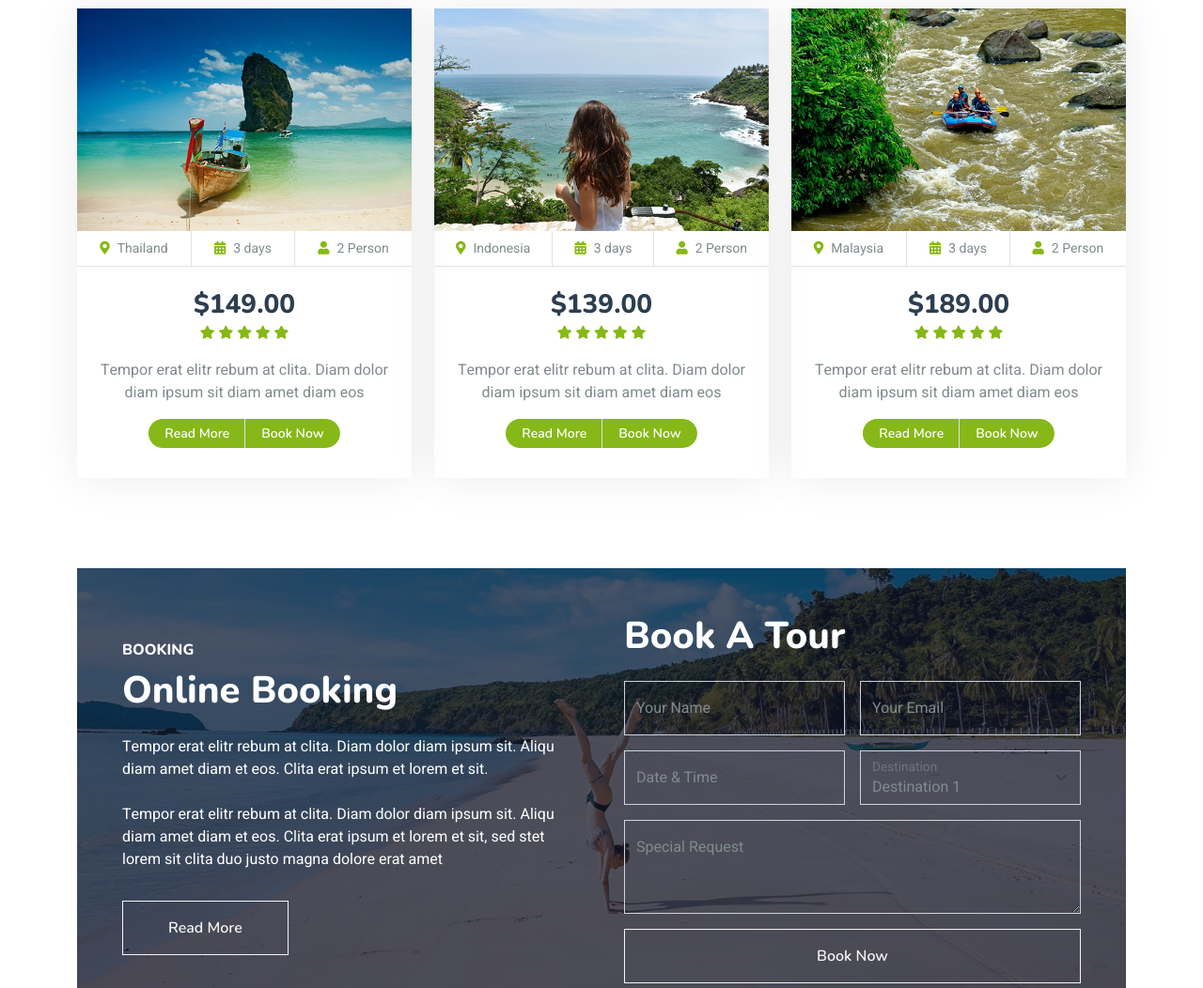
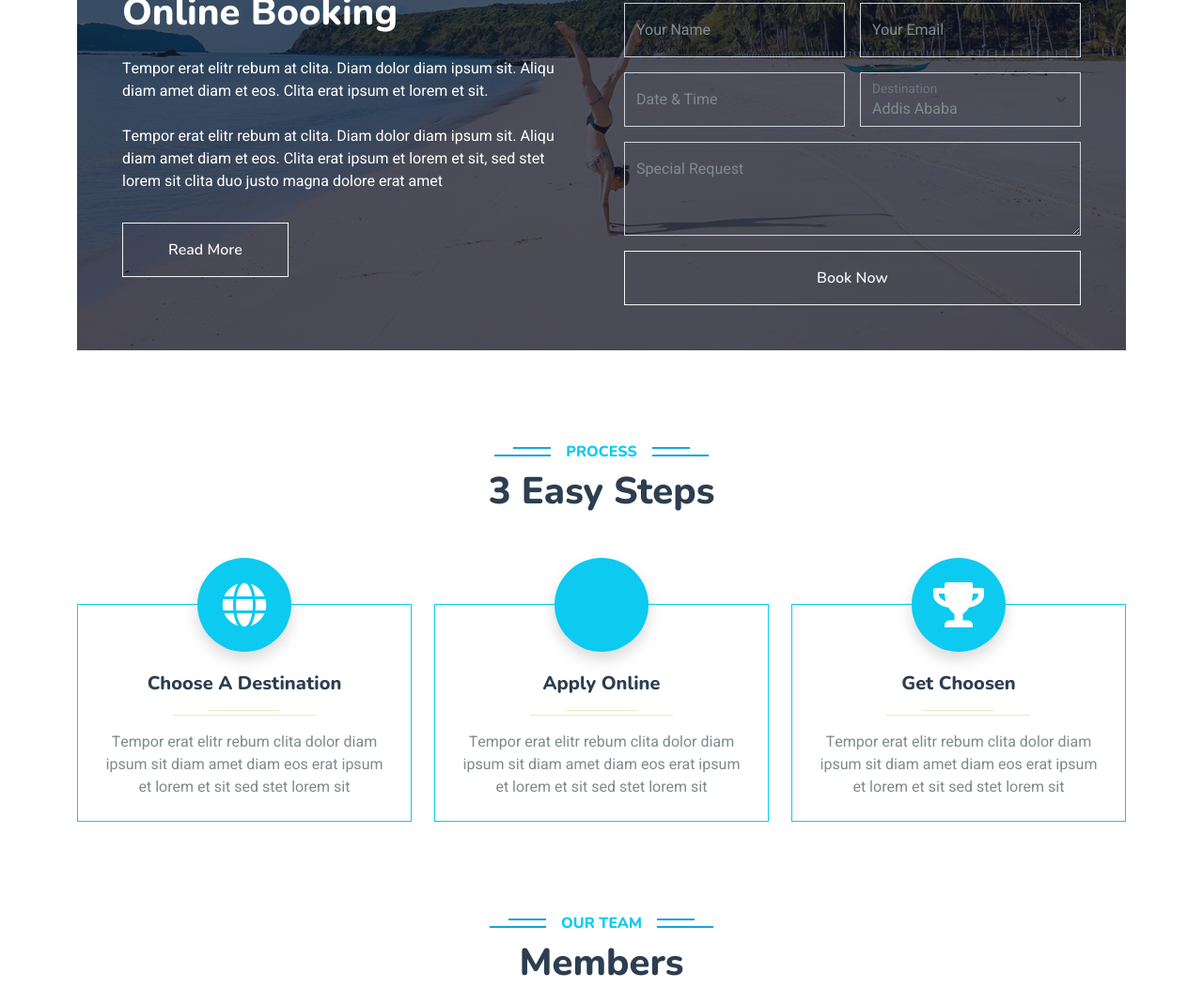
Before and after one commit to YonatanAwoke/Debal, a plain HTML site: page Debal/index.html in a window 1280 px wide. Shown: the part 2041-3093 px from the top of the page at 94% size. Drawn offline with nearby package versions, Linux system fonts and the light colour scheme; animation ran at ten frames a second.

Commit message:
removed pricing package section and made changes on members and process section

```diff
--- a/Debal/index.html
+++ b/Debal/index.html
@@ -220,7 +220,7 @@
 
 
     <!-- Package Start -->
-    <div class="container-xxl py-5">
+    <!-- <div class="container-xxl py-5">
         <div class="container">
             <div class="text-center wow fadeInUp" data-wow-delay="0.1s">
                 <h6 class="section-title bg-white text-center text-info px-3">Packages</h6>
@@ -233,19 +233,10 @@
                             <img class="img-fluid" src="img/package-1.jpg" alt="">
                         </div>
                         <div class="d-flex border-bottom">
-                            <small class="flex-fill text-center border-end py-2"><i class="fa fa-map-marker-alt text-primary me-2"></i>Thailand</small>
-                            <small class="flex-fill text-center border-end py-2"><i class="fa fa-calendar-alt text-primary me-2"></i>3 days</small>
-                            <small class="flex-fill text-center py-2"><i class="fa fa-user text-primary me-2"></i>2 Person</small>
+                            <small class="flex-fill text-center border-end py-2"><i class="fa fa-calendar-alt text-primary me-2"></i>1 - 3 months</small>
                         </div>
                         <div class="text-center p-4">
-                            <h3 class="mb-0">$149.00</h3>
-                            <div class="mb-3">
-                                <small class="fa fa-star text-primary"></small>
-                                <small class="fa fa-star text-primary"></small>
-                                <small class="fa fa-star text-primary"></small>
-                                <small class="fa fa-star text-primary"></small>
-                                <small class="fa fa-star text-primary"></small>
-                            </div>
+                            <h3 class="mb-0">Free</h3>
                             <p>Tempor erat elitr rebum at clita. Diam dolor diam ipsum sit diam amet diam eos</p>
                             <div class="d-flex justify-content-center mb-2">
                                 <a href="#" class="btn btn-sm btn-primary px-3 border-end" style="border-radius: 30px 0 0 30px;">Read More</a>
@@ -310,7 +301,7 @@
                 </div>
             </div>
         </div>
-    </div>
+    </div> -->
     <!-- Package End -->
 
 
@@ -351,9 +342,10 @@
                                 <div class="col-md-6">
                                     <div class="form-floating">
                                         <select class="form-select bg-transparent" id="select1">
-                                            <option value="1">Destination 1</option>
-                                            <option value="2">Destination 2</option>
-                                            <option value="3">Destination 3</option>
+                                            <option value="1">Addis Ababa</option>
+                                            <option value="2">Adama</option>
+                                            <option value="3">Bahir Dar</option>
+                                            <option value="3">Hawassa</option>
                                         </select>
                                         <label for="select1">Destination</label>
                                     </div>
@@ -381,13 +373,13 @@
     <div class="container-xxl py-5">
         <div class="container">
             <div class="text-center pb-4 wow fadeInUp" data-wow-delay="0.1s">
-                <h6 class="section-title bg-white text-center text-primary px-3">Process</h6>
+                <h6 class="section-title bg-white text-center text-info px-3">Process</h6>
                 <h1 class="mb-5">3 Easy Steps</h1>
             </div>
             <div class="row gy-5 gx-4 justify-content-center">
                 <div class="col-lg-4 col-sm-6 text-center pt-4 wow fadeInUp" data-wow-delay="0.1s">
-                    <div class="position-relative border border-primary pt-5 pb-4 px-4">
-                        <div class="d-inline-flex align-items-center justify-content-center bg-primary rounded-circle position-absolute top-0 start-50 translate-middle shadow" style="width: 100px; height: 100px;">
+                    <div class="position-relative border border-info pt-5 pb-4 px-4">
+                        <div class="d-inline-flex align-items-center justify-content-center bg-info rounded-circle position-absolute top-0 start-50 translate-middle shadow" style="width: 100px; height: 100px;">
                             <i class="fa fa-globe fa-3x text-white"></i>
                         </div>
                         <h5 class="mt-4">Choose A Destination</h5>
@@ -397,22 +389,22 @@
                     </div>
                 </div>
                 <div class="col-lg-4 col-sm-6 text-center pt-4 wow fadeInUp" data-wow-delay="0.3s">
-                    <div class="position-relative border border-primary pt-5 pb-4 px-4">
-                        <div class="d-inline-flex align-items-center justify-content-center bg-primary rounded-circle position-absolute top-0 start-50 translate-middle shadow" style="width: 100px; height: 100px;">
-                            <i class="fa fa-dollar-sign fa-3x text-white"></i>
+                    <div class="position-relative border border-info pt-5 pb-4 px-4">
+                        <div class="d-inline-flex align-items-center justify-content-center bg-info rounded-circle position-absolute top-0 start-50 translate-middle shadow" style="width: 100px; height: 100px;">
+                            <i class="fa fa-internet-explorer fa-3x text-white"></i>
                         </div>
-                        <h5 class="mt-4">Pay Online</h5>
+                        <h5 class="mt-4">Apply Online</h5>
                         <hr class="w-25 mx-auto bg-primary mb-1">
                         <hr class="w-50 mx-auto bg-primary mt-0">
                         <p class="mb-0">Tempor erat elitr rebum clita dolor diam ipsum sit diam amet diam eos erat ipsum et lorem et sit sed stet lorem sit</p>
                     </div>
                 </div>
                 <div class="col-lg-4 col-sm-6 text-center pt-4 wow fadeInUp" data-wow-delay="0.5s">
-                    <div class="position-relative border border-primary pt-5 pb-4 px-4">
-                        <div class="d-inline-flex align-items-center justify-content-center bg-primary rounded-circle position-absolute top-0 start-50 translate-middle shadow" style="width: 100px; height: 100px;">
-                            <i class="fa fa-plane fa-3x text-white"></i>
+                    <div class="position-relative border border-info pt-5 pb-4 px-4">
+                        <div class="d-inline-flex align-items-center justify-content-center bg-info rounded-circle position-absolute top-0 start-50 translate-middle shadow" style="width: 100px; height: 100px;">
+                            <i class="fa fa-trophy fa-3x text-white"></i>
                         </div>
-                        <h5 class="mt-4">Fly Today</h5>
+                        <h5 class="mt-4">Get Choosen</h5>
                         <hr class="w-25 mx-auto bg-primary mb-1">
                         <hr class="w-50 mx-auto bg-primary mt-0">
                         <p class="mb-0">Tempor erat elitr rebum clita dolor diam ipsum sit diam amet diam eos erat ipsum et lorem et sit sed stet lorem sit</p>
@@ -428,8 +420,8 @@
     <div class="container-xxl py-5">
         <div class="container">
             <div class="text-center wow fadeInUp" data-wow-delay="0.1s">
-                <h6 class="section-title bg-white text-center text-primary px-3">Travel Guide</h6>
-                <h1 class="mb-5">Meet Our Guide</h1>
+                <h6 class="section-title bg-white text-center text-info px-3">Our Team</h6>
+                <h1 class="mb-5">Members</h1>
             </div>
             <div class="row g-4">
                 <div class="col-lg-3 col-md-6 wow fadeInUp" data-wow-delay="0.1s">
```
